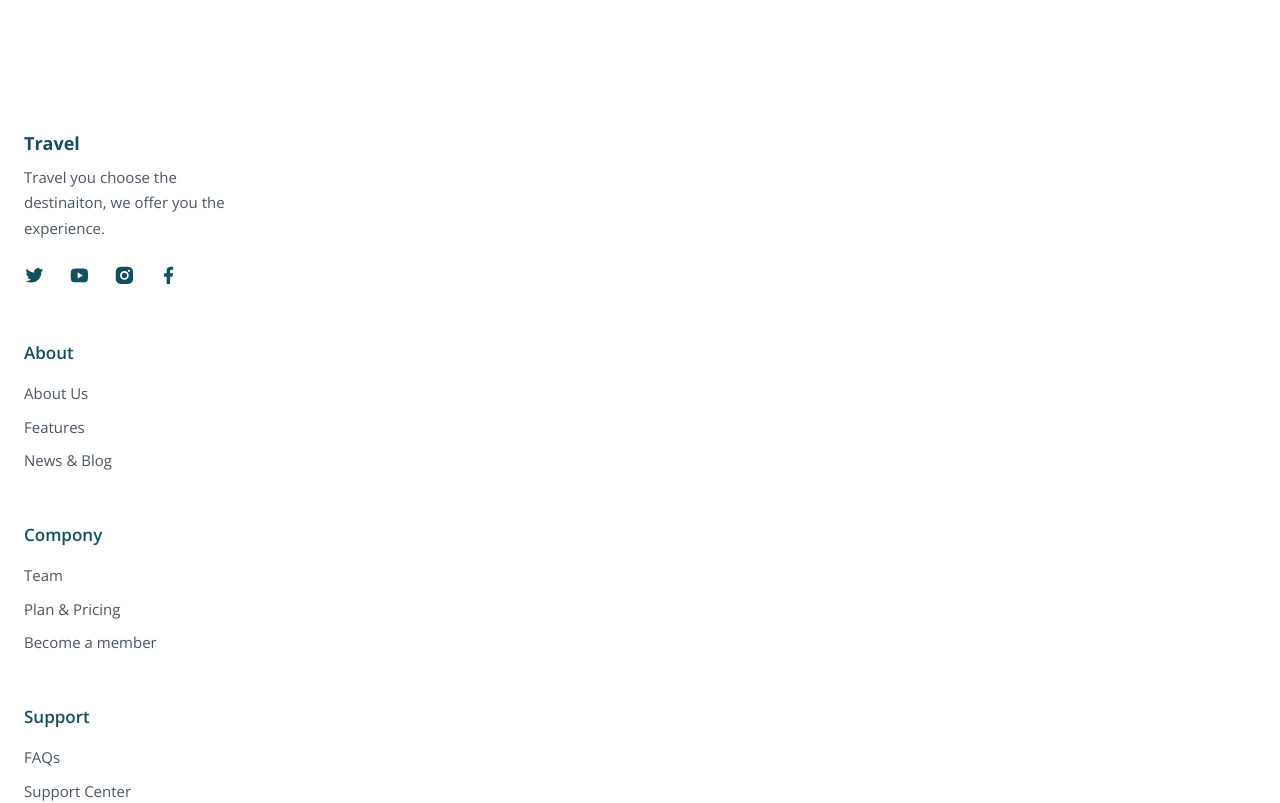
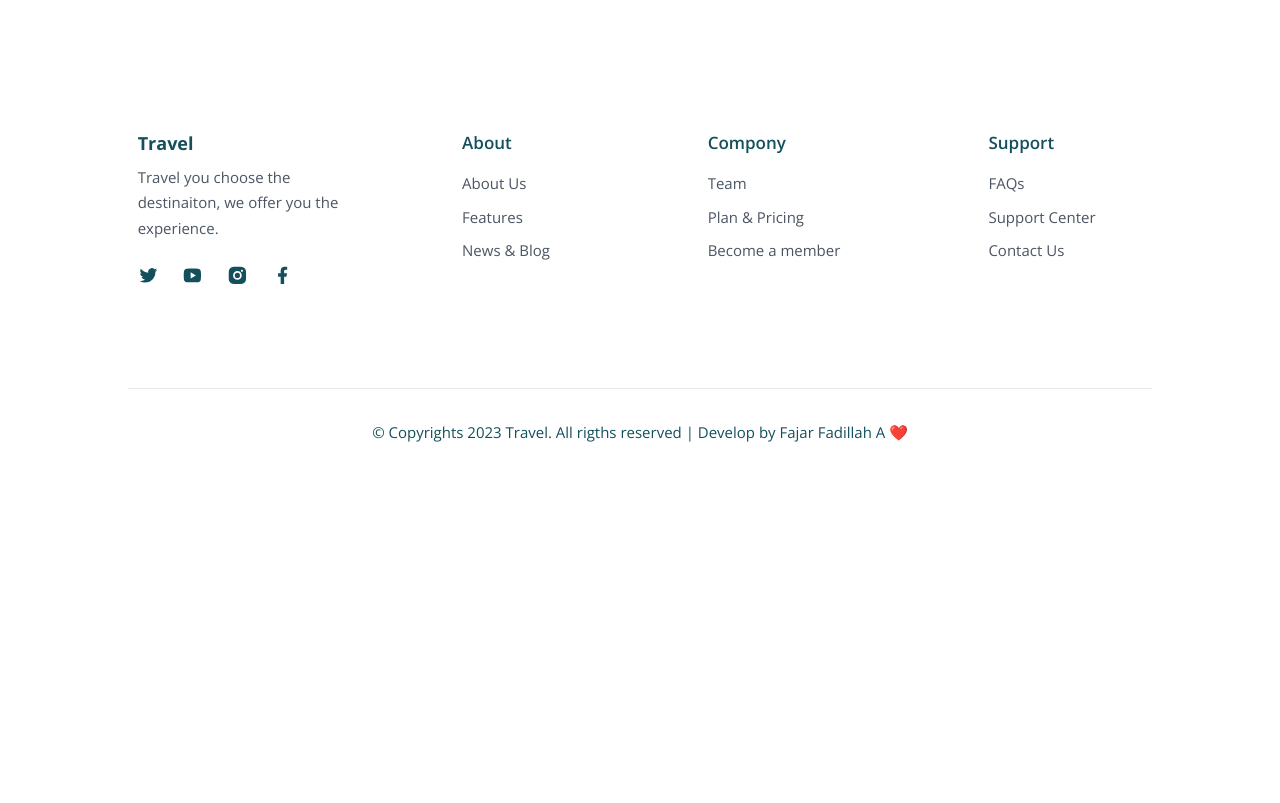
Before and after one commit to fajarfadillahh/travel-agency-react-tailwind, a React (Vite) app: page / in a window 1280 px wide. Shown: the part 5800-6603 px from the top of the page. After the commit the page ends 6307 px from the top, so only its background shows below. Built offline with nearby package versions, Linux system fonts and the light colour scheme.

Commit message:
responsive Footer

```diff
--- a/src/components/Footer.jsx
+++ b/src/components/Footer.jsx
@@ -10,8 +10,8 @@ import { Link } from "react-router-dom";
 export default function Footer() {
   return (
     <footer className="footer pt-32 pb-16">
-      <div className="footer__container container grid gap-24">
-        <div className="footer__group grid gap-12">
+      <div className="footer__container container grid gap-24 lg:max-w-4xl xl:max-w-5xl">
+        <div className="footer__group grid gap-12 xs:grid-cols-2 md:grid-cols-3 lg:grid-cols-4 xl:justify-items-center">
           <div className="footer__content">
             <Link
               to="/"
```
